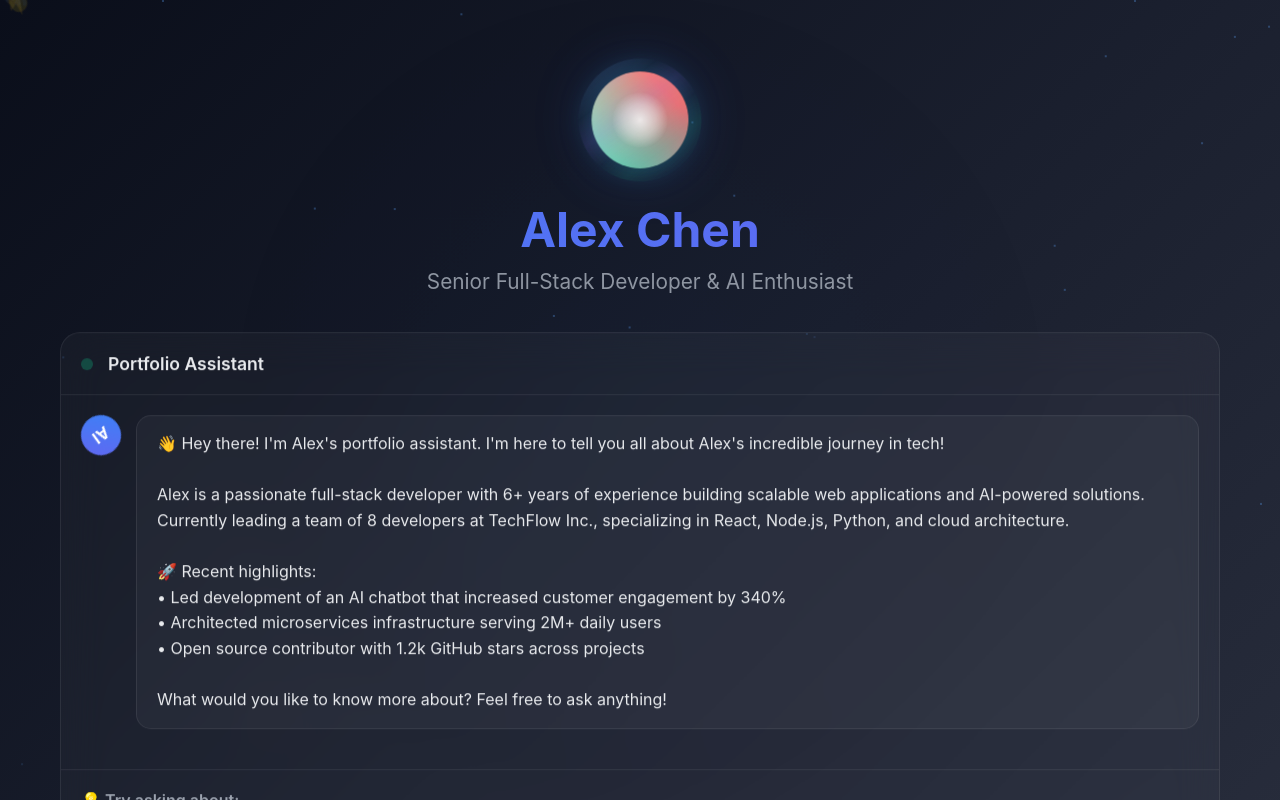
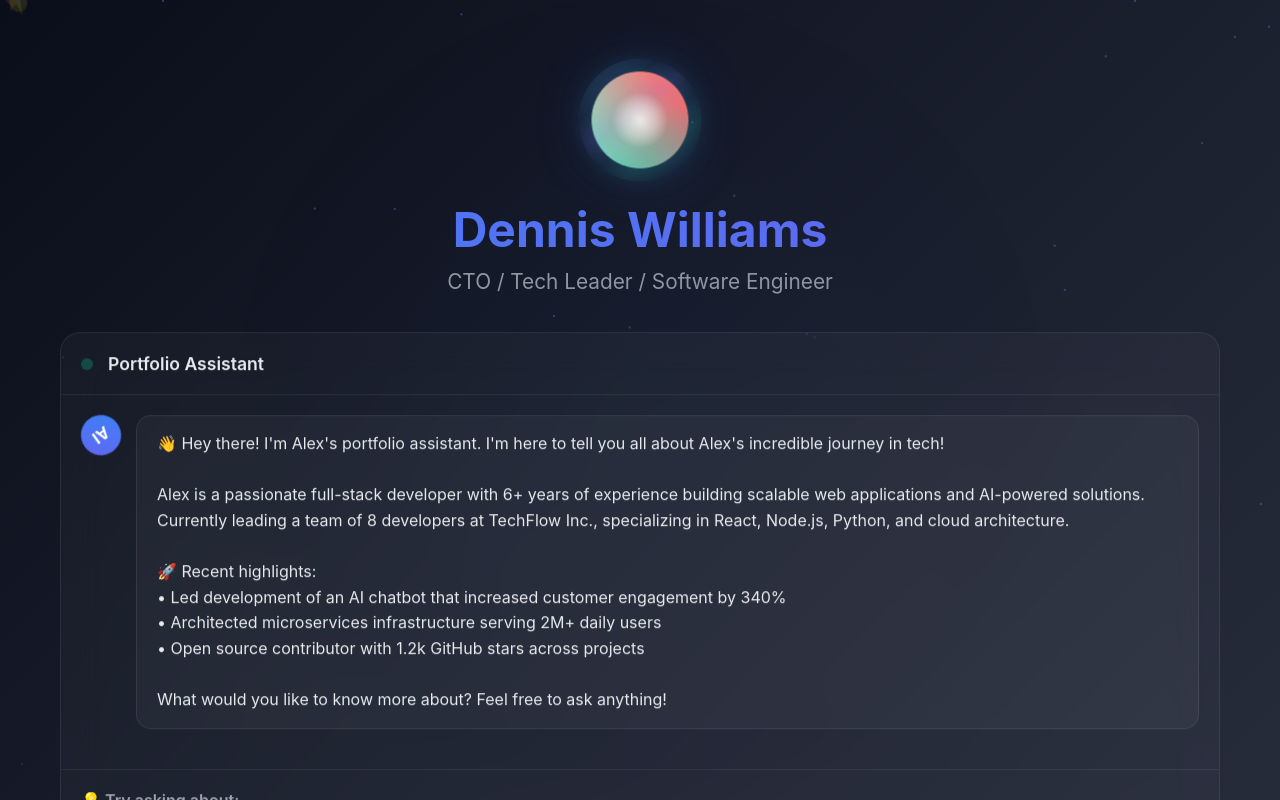
Before and after one commit to denwilliams/portfolio, a React (Vite) app: page / in a window 1280 px wide. Shown: the top 800 px of the page. Built offline with nearby package versions, Linux system fonts and the light colour scheme.

Commit message:
Update portfolio to reflect correct name and title for Dennis Williams

```diff
--- a/index.html
+++ b/index.html
@@ -3,7 +3,7 @@
 <head>
     <meta charset="UTF-8">
     <meta name="viewport" content="width=device-width, initial-scale=1.0">
-    <title>Alex Chen - Interactive Portfolio</title>
+    <title>Dennis Williams - Interactive Portfolio</title>
 </head>
 <body>
     <div id="root"></div>
--- a/src/components/Header.jsx
+++ b/src/components/Header.jsx
@@ -4,8 +4,10 @@ const Header = () => {
       <div className="profile-pic">
         <div className="siri-orb"></div>
       </div>
-      <h1 className="name">Alex Chen</h1>
-      <p className="title">Senior Full-Stack Developer & AI Enthusiast</p>
+      <div className="header-text">
+        <h1 className="name">Dennis Williams</h1>
+        <p className="title">CTO / Tech Leader / Software Engineer</p>
+      </div>
     </header>
   )
 }
```
Also changed, not shown: 1 other file (tests, documents, lock files or other folders).
